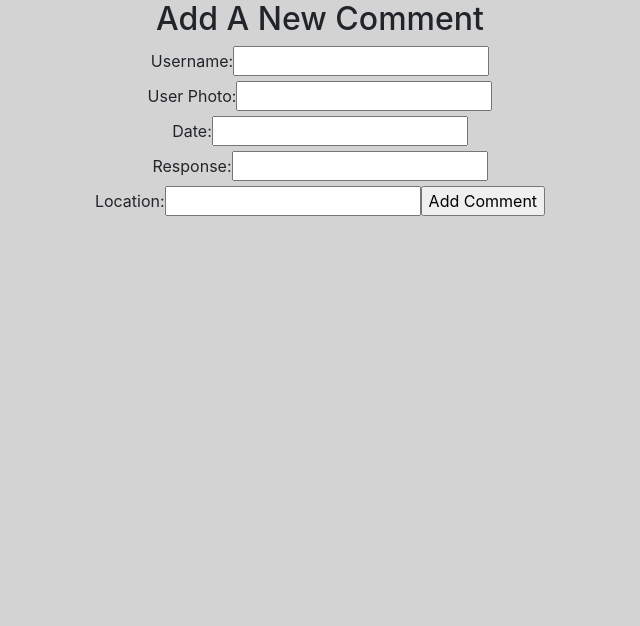
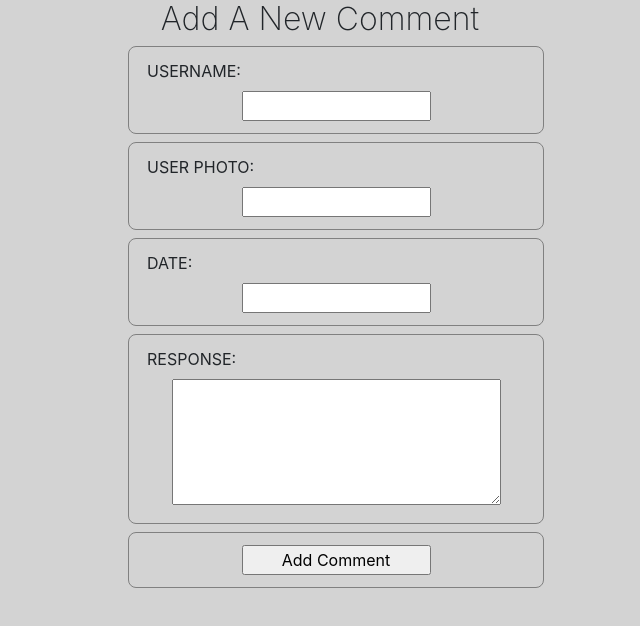
Before and after one commit to JordanAclarke/zip-application, a React (Create React App) app in the folder client/: page /comments/new in a window 1280 px wide. Shown: the top 626 px of the page, without its empty margins (320-960 px from the left). Built offline with nearby package versions, Linux system fonts and the light colour scheme.

Commit message:
comment form

```diff
--- a/client/src/components/CategoryList.js
+++ b/client/src/components/CategoryList.js
@@ -26,6 +26,7 @@ export default class CategoryList extends Component {
             return (
 
                 <Link to ={`/categories/${category.id}/`} className="inline">
+                    <div className="position">
                     <Card style={{ width: '18rem' }}>
                         <Card.Img variant="top" src={category.photo_url} alt="⚡" />
                         <Card.Body>
@@ -36,6 +37,7 @@ export default class CategoryList extends Component {
                             <Button variant="primary">View {category.cate_title} Posts</Button>
                         </Card.Body>
                         </Card>
+                        </div>
                     </Link>
             )
         })
@@ -56,8 +58,9 @@ export default class CategoryList extends Component {
 
                 <h1>Topics</h1>
                 <Link to={'/categories/new/'}>Create New Category</Link>
-
+                <div className='position1'>
                 {categoryList}
+                </div>
             </div>
         )
     }
--- a/client/src/components/NewCommentForm.js
+++ b/client/src/components/NewCommentForm.js
@@ -1,7 +1,7 @@
 import React, { Component } from 'react'
 import axios from 'axios'
 import { Redirect } from 'react-router-dom'
-import {Navbar, Nav, NavDropdown, Card, Button} from 'react-bootstrap';
+import {Navbar, Nav, NavDropdown, Card, Button, Form, Row, Col} from 'react-bootstrap';
 export default class NewCommentForm extends Component {
     state = {
         newComment: {
@@ -50,9 +50,10 @@ export default class NewCommentForm extends Component {
         }
         return (
             <div>
-                <h2>Add A New Comment</h2>
+                <h2 className="comment-header">Add A New Comment</h2>
+                <div className="comment-form">
                 <form onSubmit={this.handleSubmit}>
-                    <div>
+                    <div className="txtb">
                     <label htmlFor='comment-username'>Username:</label>
                     <input
                     type='text'
@@ -63,7 +64,7 @@ export default class NewCommentForm extends Component {
                     />
                     </div>
 
-                    <div>
+                    <div className="txtb">
                     <label htmlFor='comment-user-photo'>User Photo:</label>
                     <input
                     type='text'
@@ -74,7 +75,7 @@ export default class NewCommentForm extends Component {
                     />
                     </div>
 
-                    <div>
+                    <div className="txtb">
                     <label htmlFor='comment-date'>Date:</label>
                     <input
                     type='text'
@@ -85,26 +86,19 @@ export default class NewCommentForm extends Component {
                     />
                     </div>
 
-                    <div>
+                    <div className="txtb">
                     <label htmlFor='comment-response'>Response:</label>
-                    <input
+                    <textarea
                     type='text'
                     name='response'
                     id='comment-response'
+                    cols="30" rows="5"
                     onChange={this.handleChange}
                     value={this.state.newComment.response}
                     />
                     </div>
 
-                    <div>
-                    <label htmlFor='comment-user-location'>Location:</label>
-                    <input
-                    type='text'
-                    name='user_location'
-                    id='comment-user-location'
-                    onChange={this.handleChange}
-                    value={this.state.newComment.user_location}
-                    />
+                    <div className="txtb">
                     <input
                     type='submit'
                     value='Add Comment'
@@ -112,7 +106,7 @@ export default class NewCommentForm extends Component {
                     </div>
 
                 </form>
-
+                </div>
             </div>
         )
     }
--- a/client/src/index.css
+++ b/client/src/index.css
@@ -86,3 +86,30 @@ code {
   justify-content: center;
   align-items: center;
 }
+
+.comment-form {
+  box-sizing: border-box;
+  border-radius: 8px;
+  text-align: center;
+  box-align: center;
+  margin-left: 35%;
+}
+
+ .comment-header {
+  text-align: center;
+  font-weight: 200;
+}
+.txtb {
+  border: 1px solid gray;
+  margin: 8px 0;
+  padding: 12px 18px;
+  border-radius: 8px;
+}
+.txtb label {
+  display: block;
+  text-align: left;
+  text-transform: uppercase;
+}
+.txtb input, .txtb {
+  width: 50%;
+}
```
